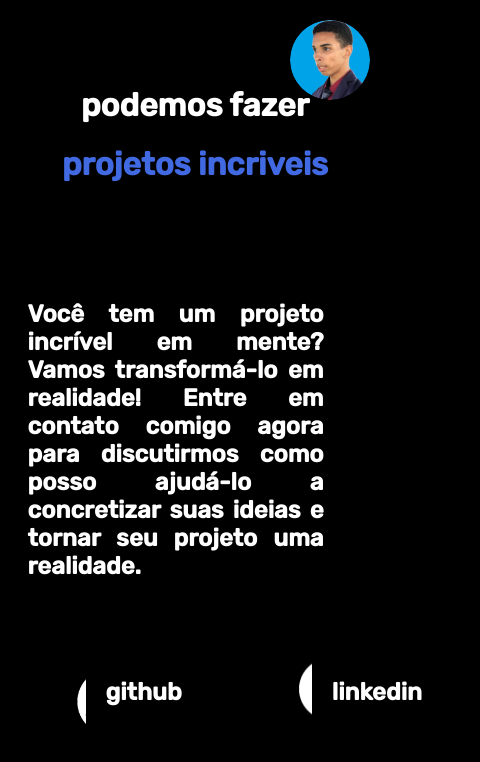
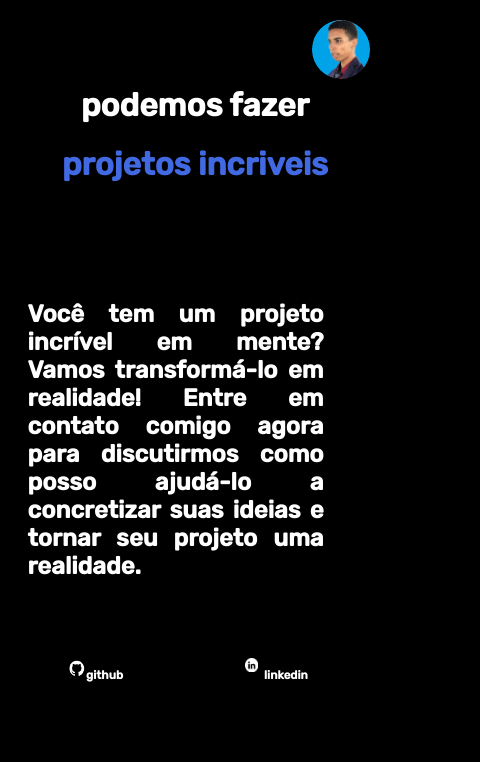
Before and after one commit to joelsondeveloper/joelsondeveloper-portfolio, a plain HTML site: page portfolio/contatos/contatos.html in a window 390 px wide. Shown: the whole page, 480 px wide, since content can reach past the window. Drawn offline with Linux system fonts and the light colour scheme.

Commit message:
mudanças de responsividade

```diff
--- a/portfolio/contatos/contatos.css
+++ b/portfolio/contatos/contatos.css
@@ -17,8 +17,8 @@ html, body{
 }
 .perfil{
     background-image: url(../img/joelson1.png);
-    width: 80px; /* Ajuste o tamanho da imagem conforme necessário */
-    height: 80px; /* Ajuste o tamanho da imagem conforme necessário */
+    width: 15vw; /* Ajuste o tamanho da imagem conforme necessário */
+    height:15vw; /* Ajuste o tamanho da imagem conforme necessário */
     border-radius: 50%; /* Torna a imagem redonda */
     background-size: cover;
     overflow: hidden;
@@ -33,8 +33,8 @@ html, body{
   }
   .perfil:hover{
     background-image: url(../img/joelson1.png);
-    width: 90px; /* Ajuste o tamanho da imagem conforme necessário */
-    height: 90px; /* Ajuste o tamanho da imagem conforme necessário */
+    width: 18vw; /* Ajuste o tamanho da imagem conforme necessário */
+    height: 18vw; /* Ajuste o tamanho da imagem conforme necessário */
     border-radius: 50%; /* Torna a imagem redonda */
     background-size: cover;
     overflow: hidden;
@@ -62,16 +62,19 @@ html, body{
   .github{
     background-image: url(./github.png);
     background-size: cover;
-    height: 10vh;
+    height: 5vw;
     width: 5vw;
     margin-left: 15vw;
+    font-size: 2vw;
+    margin-right: 100px;
   }
   .linkedin{
     background-image: url(./linkedin.png);
     background-size: cover;
-    height: 7.35vh;
+    height: 3.5vw;
     width: 3.5vw;
     margin-left: 15vw;
+    font-size: 2vw;
   }
   .links{
     display: flex;
--- a/portfolio/contatos/contatos.html
+++ b/portfolio/contatos/contatos.html
@@ -34,14 +34,14 @@
         <div class="links">
             <div class="link1">
                 <a href="https://github.com/joelsondeveloper">
-                    <div class="github"></div>
-                    <h2>github</h2>
+                    <div class="github"><h2>github</h2></div>
+
                 </a>
             </div>
             <div class="link2">
                 <a href="https://www.linkedin.com/in/joelson-vicente-957589278/">
-                    <div class="linkedin"></div>
-                    <h2>linkedin</h2>
+                    <div class="linkedin"><h2>linkedin</h2></div>
+
                 </a>
             </div>
         </div>
--- a/portfolio/sobremim/stylesobremim.css
+++ b/portfolio/sobremim/stylesobremim.css
@@ -56,8 +56,8 @@ body, html {
 }
 .perfil{
   background-image: url(../img/joelson1.png);
-  width: 80px; /* Ajuste o tamanho da imagem conforme necessário */
-  height: 80px; /* Ajuste o tamanho da imagem conforme necessário */
+  width: 15vw; /* Ajuste o tamanho da imagem conforme necessário */
+  height: 15vw; /* Ajuste o tamanho da imagem conforme necessário */
   border-radius: 50%; /* Torna a imagem redonda */
   background-size: cover;
   overflow: hidden;
@@ -70,8 +70,8 @@ body, html {
 }
 .perfil:hover{
   background-image: url(../img/joelson1.png);
-  width: 90px; /* Ajuste o tamanho da imagem conforme necessário */
-  height: 90px; /* Ajuste o tamanho da imagem conforme necessário */
+  width: 18vw; /* Ajuste o tamanho da imagem conforme necessário */
+  height: 18vw; /* Ajuste o tamanho da imagem conforme necessário */
   border-radius: 50%; /* Torna a imagem redonda */
   background-size: cover;
   overflow: hidden;
--- a/portfolio/vejaprojetos/vejaprojetos.css
+++ b/portfolio/vejaprojetos/vejaprojetos.css
@@ -33,8 +33,8 @@ html,body{
 }
 .perfil{
     background-image: url(../img/joelson1.png);
-    width: 80px; /* Ajuste o tamanho da imagem conforme necessário */
-    height: 80px; /* Ajuste o tamanho da imagem conforme necessário */
+    width: 15vw; /* Ajuste o tamanho da imagem conforme necessário */
+    height: 15vw; /* Ajuste o tamanho da imagem conforme necessário */
     border-radius: 50%; /* Torna a imagem redonda */
     background-size: cover;
     overflow: hidden;
@@ -47,8 +47,8 @@ html,body{
   }
 .perfil:hover{
     background-image: url(../img/joelson1.png);
-    width: 90px; /* Ajuste o tamanho da imagem conforme necessário */
-    height: 90px; /* Ajuste o tamanho da imagem conforme necessário */
+    width: 18vw; /* Ajuste o tamanho da imagem conforme necessário */
+    height: 18vw; /* Ajuste o tamanho da imagem conforme necessário */
     border-radius: 50%; /* Torna a imagem redonda */
     background-size: cover;
     overflow: hidden;
```
